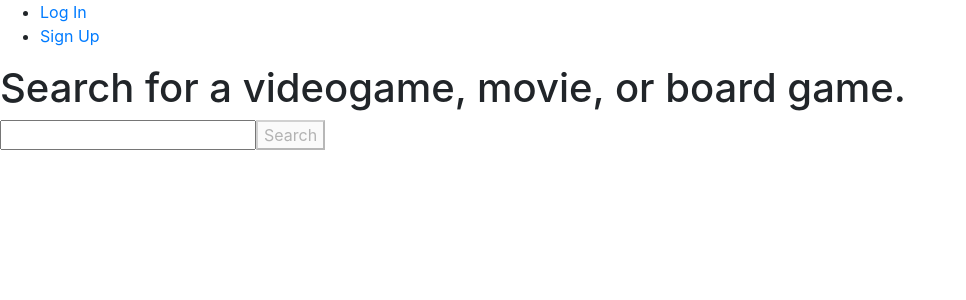
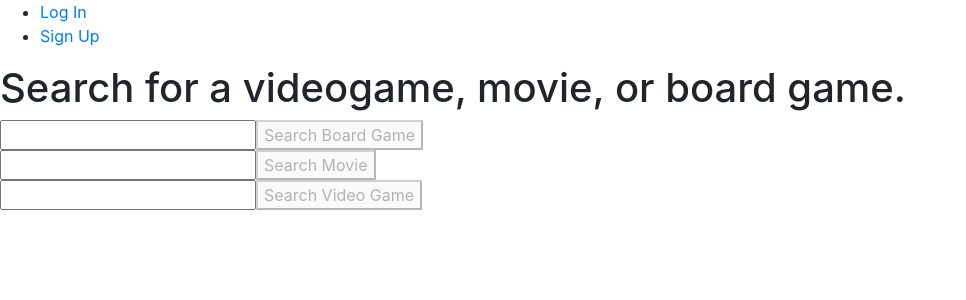
Before and after one commit to WillJohnson03/to-be-decided-front-end, a React (Create React App) app: page /AllMedia in a window 1280 px wide. Shown: the top 300 px of the page, without its empty margins (0-966 px from the left). Built offline with nearby package versions, Linux system fonts and the light colour scheme; no server answers.

Commit message:
create 3 search functions

```diff
--- a/src/pages/AllMedia/AllMedia.jsx
+++ b/src/pages/AllMedia/AllMedia.jsx
@@ -12,11 +12,31 @@ const AllMedia = () => {
     setSearch({...search, [evt.target.name]: evt.target.value})
   }
 
-  const handleSubmit = async e => {
+  const handleSubmitBoardGame = async e => {
     e.preventDefault()
     try {
       searchBoardGame(search.name)
       .then(boardGameSearchData => {setSearchResults(boardGameSearchData)})
+    } catch (error) {
+      console.log(error)
+    }
+  }
+
+  const handleSubmitVideoGame = async e => {
+    e.preventDefault()
+    try {
+      searchVideoGame(search.name)
+      .then(videoGameSearchData => {setSearchResults(videoGameSearchData)})
+    } catch (error) {
+      console.log(error)
+    }
+  }
+
+  const handleSubmitMovie = async e => {
+    e.preventDefault()
+    try {
+      searchMovie(search.name)
+      .then(movieSearchData => {setSearchResults(movieSearchData)})
     } catch (error) {
       console.log(error)
     }
@@ -33,7 +53,7 @@ const AllMedia = () => {
       <h1>Search for a videogame, movie, or board game.</h1>
       <form
       autoComplete='off'
-      onSubmit={handleSubmit}
+      onSubmit={handleSubmitBoardGame}
       >
       <input
         type="text"
@@ -41,7 +61,31 @@ const AllMedia = () => {
         value={name}
         onChange={handleSearch}
       />
-      <button disabled={isFormInvalid()}>Search</button>
+      <button disabled={isFormInvalid()}>Search Board Game</button>
+      </form>
+      <form
+      autoComplete='off'
+      onSubmit={handleSubmitMovie}
+      >
+      <input
+        type="text"
+        name="name"
+        value={name}
+        onChange={handleSearch}
+      />
+      <button disabled={isFormInvalid()}>Search Movie</button>
+      </form>
+      <form
+      autoComplete='off'
+      onSubmit={handleSubmitVideoGame}
+      >
+      <input
+        type="text"
+        name="name"
+        value={name}
+        onChange={handleSearch}
+      />
+      <button disabled={isFormInvalid()}>Search Video Game</button>
       </form>
     </>
   );
--- a/src/services/movies-api-calls.js
+++ b/src/services/movies-api-calls.js
@@ -6,6 +6,7 @@ const BASE_URL = process.env.REACT_APP_BACKEND_SERVER_URL
 // }
 
 export function searchMovie(name) {
-  return fetch(`${BASE_URL}/api/boardgames/${name}`)
+  console.log(name)
+  return fetch(`${BASE_URL}/api/movies/${name}`)
   .then(res => res.json())
 }
```
